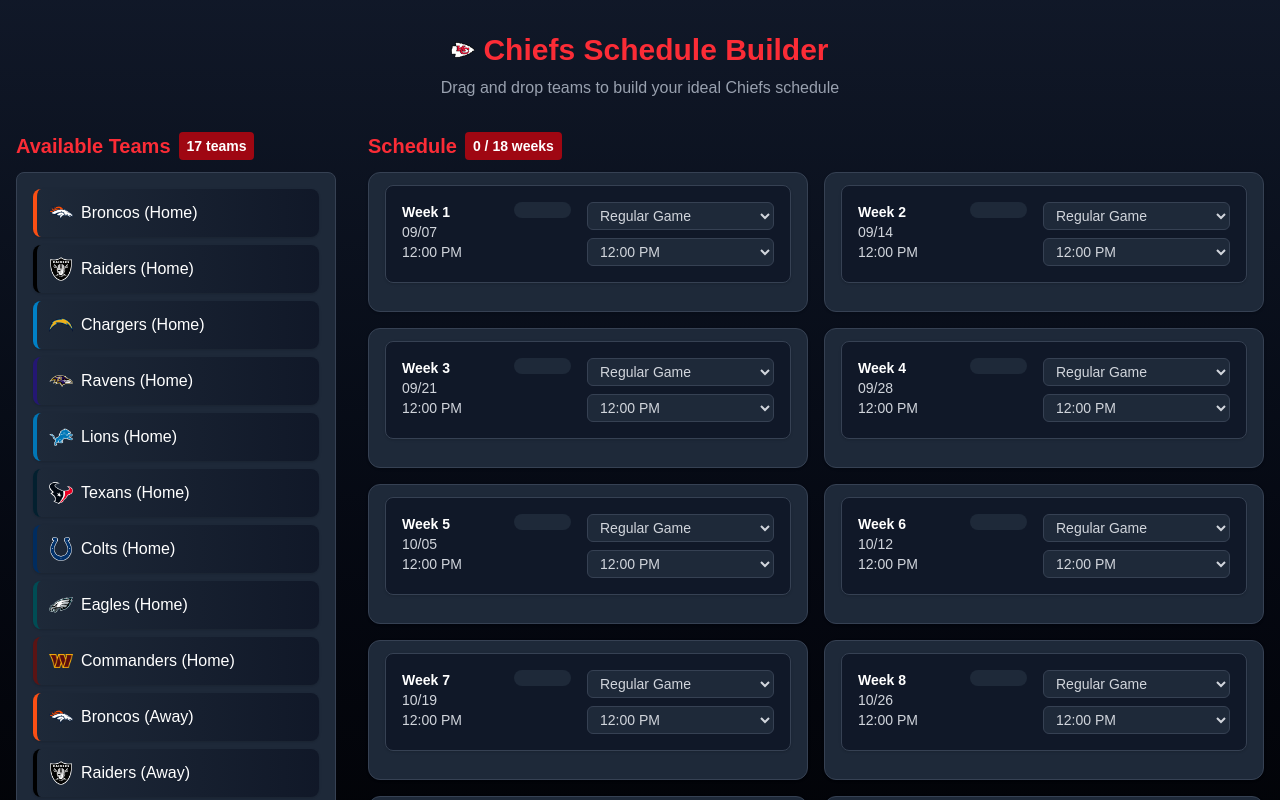
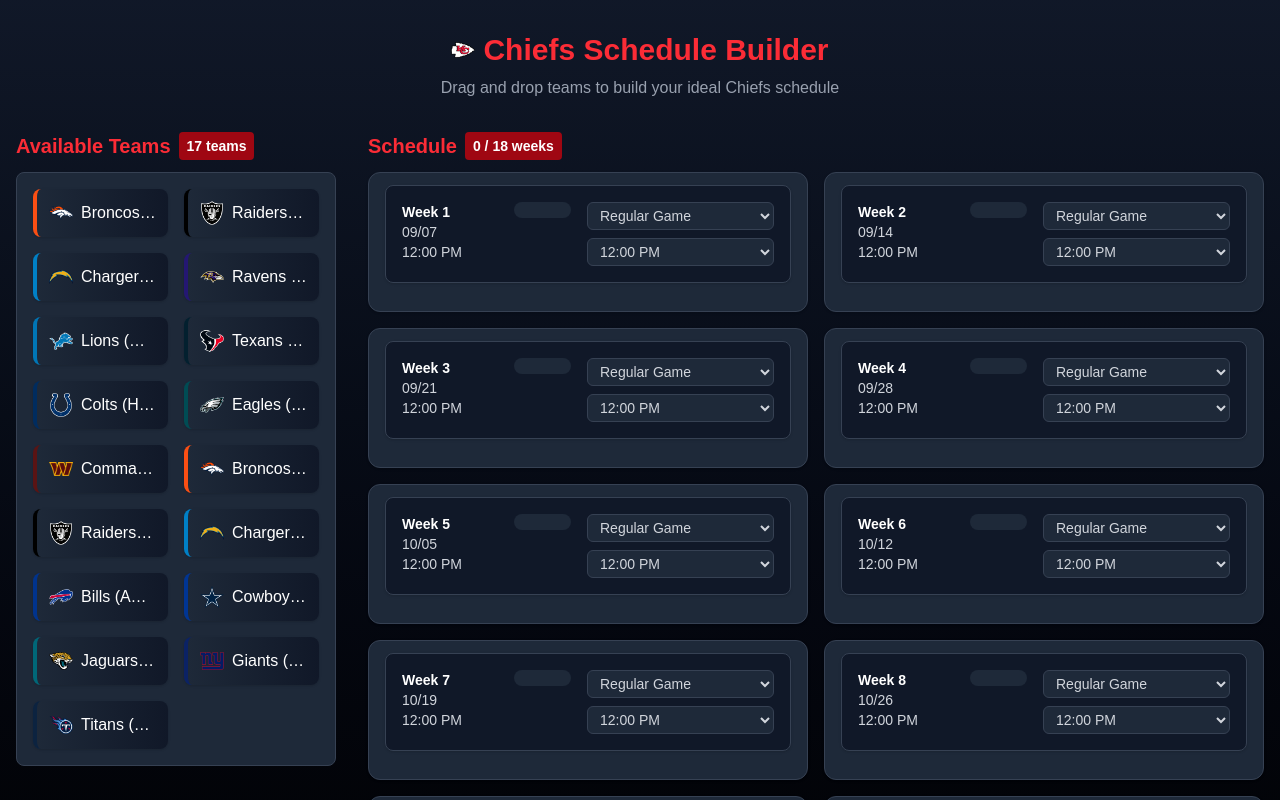
Before and after one commit to F-L-D-B/chiefs-schedule-dnd, a Next.js app: page / in a window 1280 px wide. Shown: the top 800 px of the page. Built offline with nearby package versions, Linux system fonts and the light colour scheme.

Commit message:
Trying to fix formatting still

```diff
--- a/src/app/page.tsx
+++ b/src/app/page.tsx
@@ -366,7 +366,7 @@ export default function Home() {
                                 </span>
                             </h2>
                             <DropZone id='pool' label='' isPool={true}>
-                                <div className='grid grid-cols-1 gap-2'>
+                                <div className="grid grid-cols-1 md:grid-cols-2 gap-4 max-w-full xl:max-w-[1200px] mx-auto">
                                     {pool.map((team) => (
                                         <DraggableItem
                                             key={team.id}
@@ -389,7 +389,7 @@ export default function Home() {
                                     {Object.values(weeks).filter(item => item.team || item.tag === 'BYE').length} / 18 weeks
                                 </span>
                             </h2>
-                            <div className="grid grid-cols-1 md:grid-cols-2 gap-4">
+                            <div className="grid grid-cols-1 lg:grid-cols-2 gap-4 w-full max-w-full xl:max-w-[1200px]">
                                 {Array.from({ length: 18 }, (_, i) => {
                                     const weekNum = i + 1;
                                     const weekKey = `week-${weekNum}`;
@@ -415,6 +415,7 @@ export default function Home() {
                                 })}
                             </div>
                         </div>
+
 
                     </div>
                 </DndContext>
```
